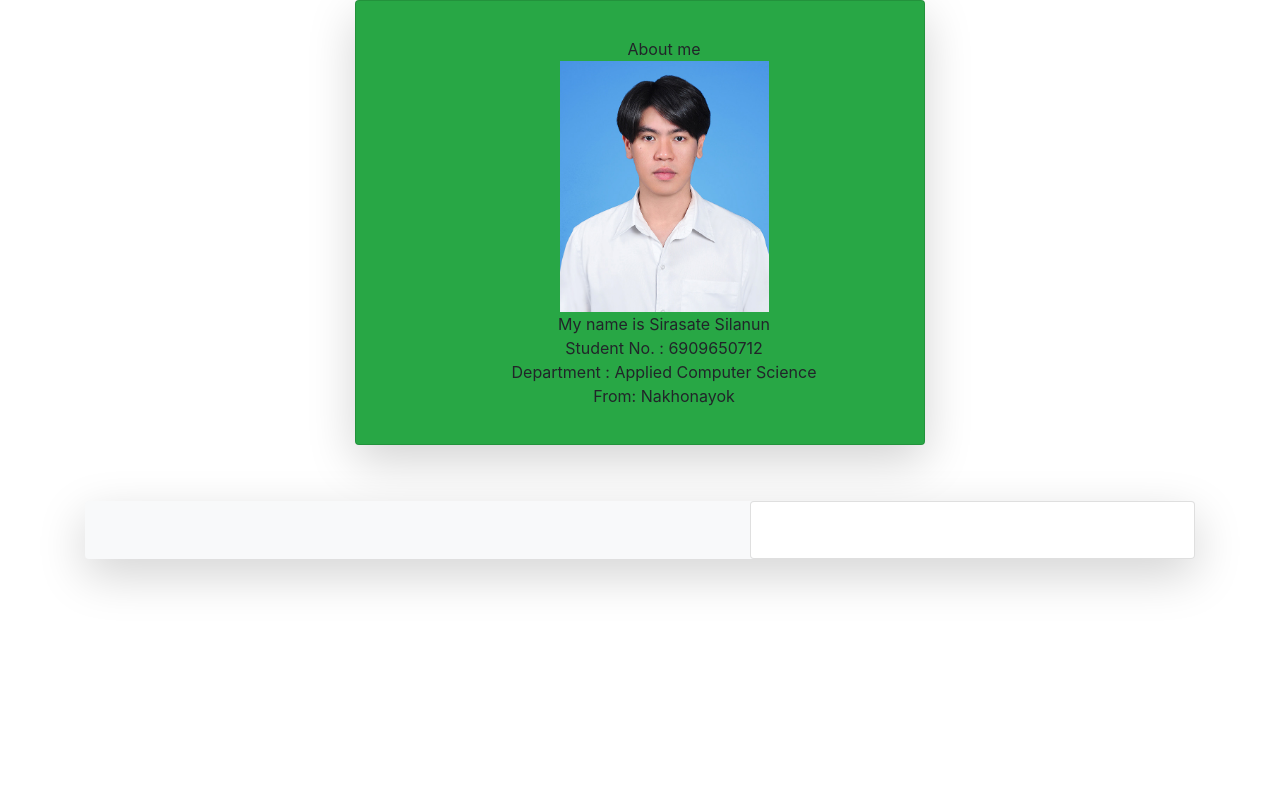
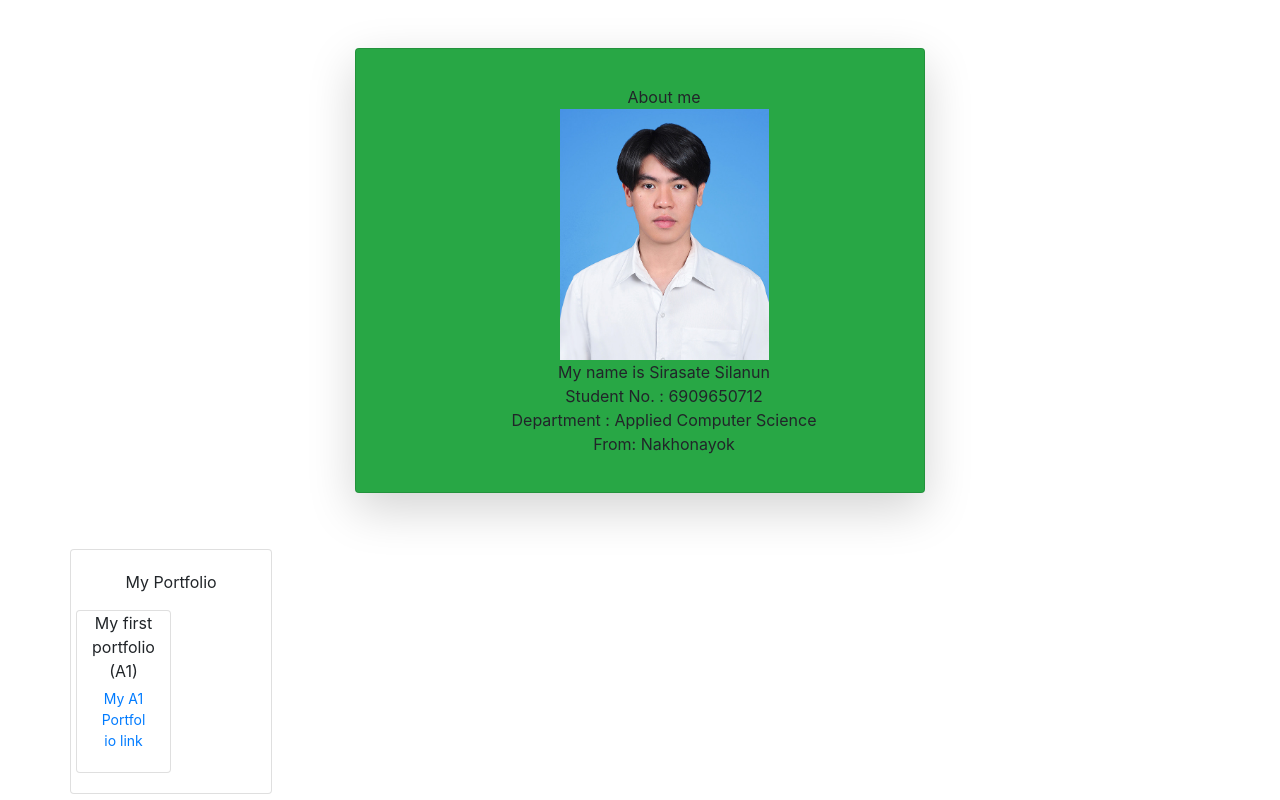
Before and after one commit to SirasateCS69/A2_6909650712, a plain HTML site: page index.html in a window 1280 px wide. Drawn offline with nearby package versions, Linux system fonts and the light colour scheme.

Commit message:
take the a1 into a2 (#2)

```diff
--- a/index.html
+++ b/index.html
@@ -14,7 +14,7 @@
 </head>
 
 <body>
-    <div class="container text-center">
+    <div class="container text-center mb-5 mt-5">
         <div class="row justify-content-start">
             <div class="col-3"></div>
             <div class="card w-50 p-3 mb-2 bg-subtle-inverse fg-inverse sd shadow-lg p-3 bg-body rounded bg-success">
@@ -36,25 +36,26 @@
         </div>
         </div>
 
-        <div class="container">
-            <div class="card bg-light mt-5 border-0 rounded-4 shadow-lg mb-5">
-                <div card="card-body">
-                    <div class="row">
-                        <div class="col-7 fs-5">
-                            </div>
-                        <div class="col-5">
-                            <div class="card">
-                                <div class="card-body border-0">
-                                    <h3></h3>
-                                    <div><i class="fa-solid fa-star"></i></div>
-                                    <p></p>
-                                </div>
-                            </div>
-                        </div>
-                    </div>
-                </div>
-            </div>
+
+        <div class="container text-center mt-3">
+        <div class="row justify-content-start">
+            <div class="card">
+                <div class="card-body">
+
+        <div class="col-12 fs-xl ">My Portfolio </div>
+        <div class="row">
+        <div class="card col-6 mt-3 mb-7">
+            <div class="fs-xl"> My first portfolio (A1)</div>
+           <div class="btn btn-sm "><p><a href="https://github.com/SirasateCS69/A1_6909650712.git" class="theme-info underline-offset-2 underline-20 hover:underline-100 fs-lg">My A1 Portfolio link</a></p>
+      </div>      </div>
+
+      <div>
+
         </div>
+        </div>
+    </div>
+  </div>
+</div>
 
         <script src="js/bootstrap.bundle.min.js"></script>
     </body>
```
